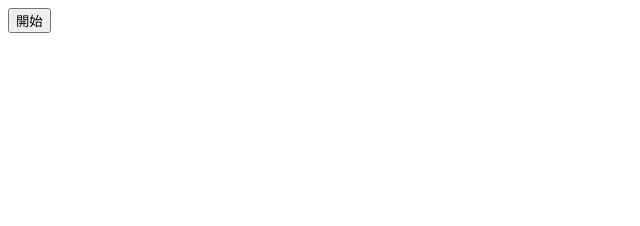
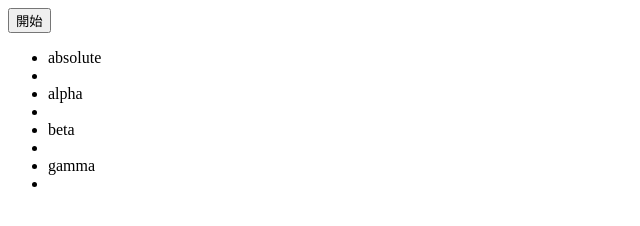
Before and after one commit to illionillion/javascript-gyro-sensor, a website: page index.html in a window 1280 px wide. Shown: the whole page, without its empty margins (0-640 px from the left). Drawn offline with Linux system fonts and the light colour scheme.

Commit message:
みやすくした

```diff
--- a/index.html
+++ b/index.html
@@ -9,6 +9,24 @@
 </head>
 <body>
     <input type="button" value="開始" id="start">
-    <h1 id="output"></h1>
+    <!-- <h1 id="output"></h1> -->
+    <ul>
+        <li>
+            absolute
+            <li id="absolute"></li>
+        </li>
+        <li>
+            alpha
+            <li id="alpha"></li>
+        </li>
+        <li>
+            beta
+            <li id="beta"></li>
+        </li>
+        <li>
+            gamma
+            <li id="gamma"></li>
+        </li>
+    </ul>
 </body>
 </html>
--- a/js/main.js
+++ b/js/main.js
@@ -13,9 +13,12 @@ window.addEventListener('load', () => {
                 const beta     = e.beta
                 const gamma    = e.gamma
 
-                const outputText = `absolute:${absolute},alpha:${alpha},beta:${beta},gamma:${gamma}`
+                // const outputText = `absolute:${absolute},alpha:${alpha},beta:${beta},gamma:${gamma}`
 
-                document.getElementById('output').innerHTML = outputText
+                document.getElementById('absolute').innerHTML = absolute
+                document.getElementById('alpha').innerHTML = alpha
+                document.getElementById('beta').innerHTML = beta
+                document.getElementById('gamma').innerHTML = gamma
             })
 
             document.getElementById('start').removeEventListener('click', f)
```
